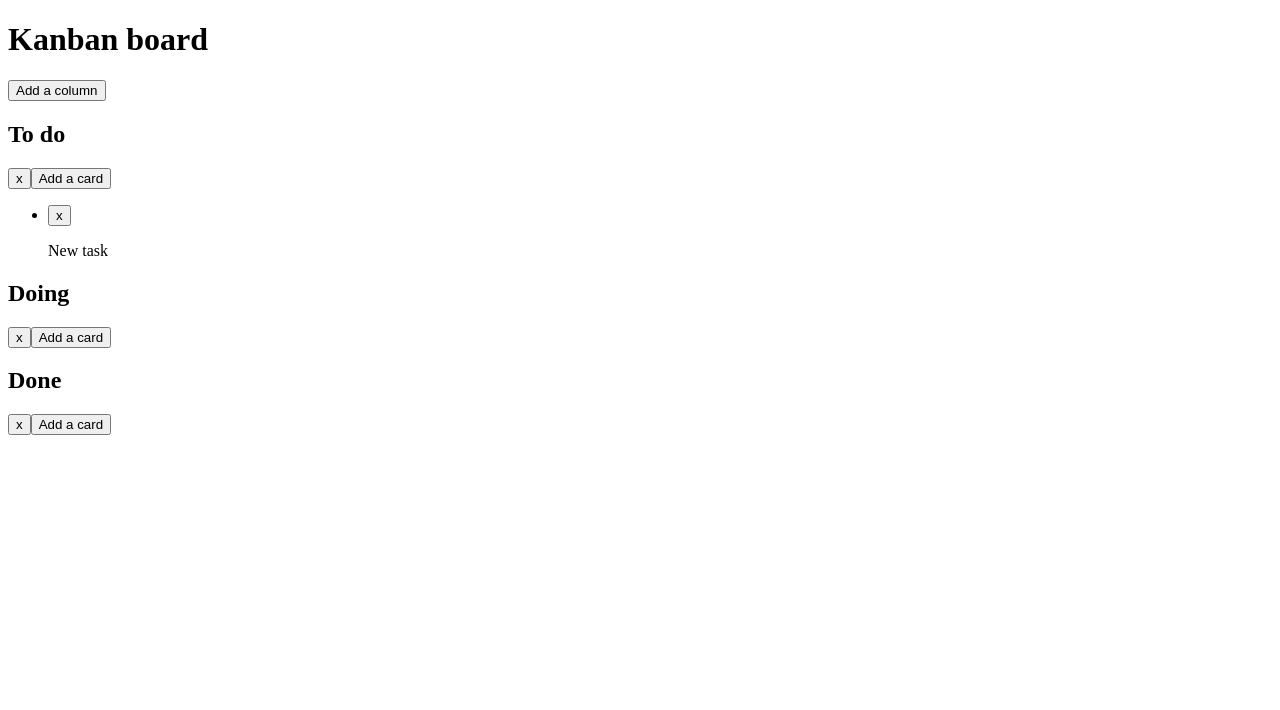
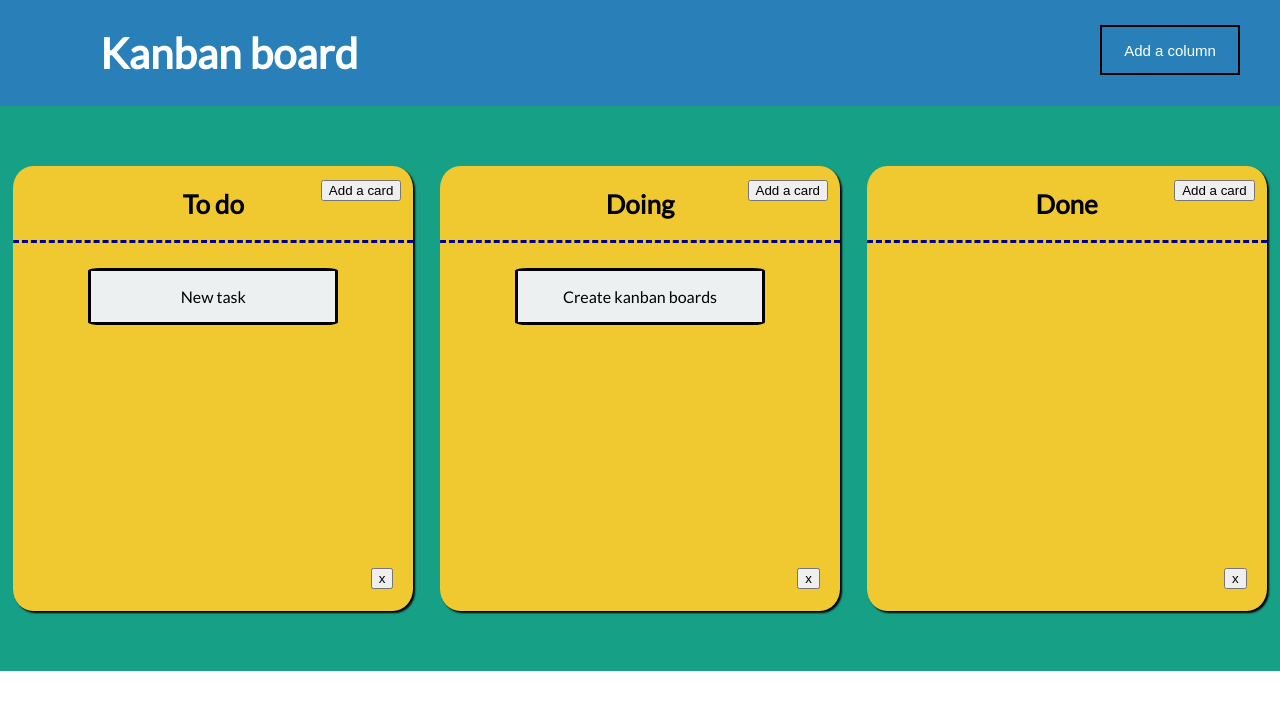
Before and after one commit to darokrk/zadanie_11_6, a plain HTML site: page index.html in a window 1280 px wide. Drawn offline with nearby package versions, Linux system fonts and the light colour scheme; files that its build step writes are made by us from their sources.

Commit message:
Added style for kanban

```diff
--- a/index.html
+++ b/index.html
@@ -2,14 +2,18 @@
 <html>
 <head>
 	<meta charset="UTF-8">
+	<meta name="viewport" content="width=device-width, initial-scale=1">
 	<title>Kanban board</title>
-	<link rel="stylesheet" href="ccs/style.css">
+	<link rel="stylesheet" href="css/style.css" type="text/css">
+	<link rel="stylesheet" href="https://maxcdn.bootstrapcdn.com/font-awesome/4.7.0/css/font-awesome.min.css">
 </head>
 <body>
 
 	<div id="board" class="board">
-		<h1>Kanban board</h1>
-		<button class="create-column">Add a column</button>
+		<div class="header-container">
+			<h1>Kanban board</h1>
+			<button class="create-column">Add a column</button>
+		</div>
 		<div class="column-container"></div>
 	</div>
 
--- a/js/script.js
+++ b/js/script.js
@@ -155,6 +155,6 @@ $(function() {
 	// dodanie kart do kolumn
 
 	todoColumn.addCard(card1);
-	doingcolumn.addCard(card2);
+	doingColumn.addCard(card2);
 
 });
--- a/sass/style.scss
+++ b/sass/style.scss
@@ -0,0 +1,93 @@
+@import url('https://fonts.googleapis.com/css?family=Lato&subset=latin-ext');
+
+* {
+	box-sizing: border-box;
+}
+@mixin reset-margin-padding {
+	margin: 0;
+	padding: 0;
+}
+@mixin cursor-pointer {
+	cursor: pointer;
+}
+body {
+	@include reset-margin-padding;
+	font-family: 'Lato', sans-serif;
+}
+.header-container {
+	display: flex;
+	flex-direction: row;
+	background-color: #2980b9;
+	h1 {
+		flex: 2;
+		margin-left: 100px;
+		font-size: 42px;
+		color: #fff;
+	}
+	.create-column {
+		width: 140px;
+		height: 50px;
+		margin-top: 25px;
+		margin-right: 40px;
+		background: inherit;
+		color: #fff;
+		border-style: solid;
+		font-size: 15px;
+		&:hover {
+			@include cursor-pointer;
+		}
+	}
+}
+.column-container {
+	display: flex;
+	flex-direction: row;
+	flex-wrap: wrap;
+	justify-content: space-around;
+	background-color: #16a085;
+		.column {
+			width: 400px;
+			min-height: 445px;
+			text-align: center;
+			background-color: #efc92f;
+			position: relative;
+			margin-top: 60px;
+			margin-bottom: 60px;
+			border-radius: 5%;
+			box-shadow: 2px 2px 2px #000;
+			.column-title {
+				font-size: 26px;
+				border-bottom: 3px dashed darkblue;
+    			padding-bottom: 20px;
+			}
+			.btn-delete {
+				position: absolute;
+				bottom: 5%;
+				right: 5%;
+				&:hover {
+					@include cursor-pointer;
+				}
+			}
+			.add-card {
+				position: absolute;
+				top: 3%;
+				right: 3%;
+				@include cursor-pointer;
+			}
+		}
+		.column-card-list {
+			height: inherit;
+			list-style-type: none;
+			@include reset-margin-padding;
+			.card {
+				width: 250px;
+				margin: 25px auto;
+				border: 3px solid black;
+				border-radius: 5%;
+				background: #ecf0f1;
+				&:hover {
+					@include cursor-pointer;
+				}
+			}
+		}
+
+}
```
Also changed, not shown: css/style.css (added).
